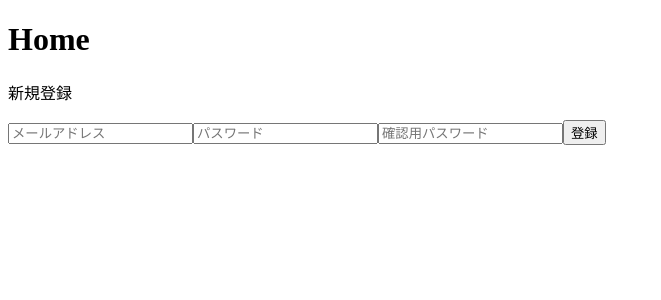
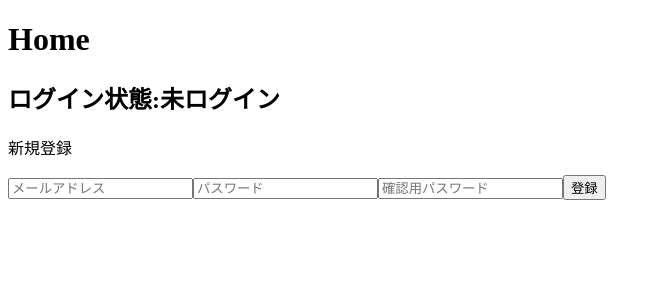
Before and after one commit to gonshiba-n/frontend_tutorial, a React (Create React App) app: page / in a window 1280 px wide. Shown: the top 300 px of the page, without its empty margins (0-661 px from the left). Built offline with nearby package versions, Linux system fonts and the light colour scheme.

Commit message:
ログイン状態表示機能作成

```diff
--- a/src/App.js
+++ b/src/App.js
@@ -1,20 +1,31 @@
-import React from "react";
-import { BrowserRouter, Switch, Route, Router } from 'react-router-dom'
+import React, {useState} from "react";
+import { BrowserRouter, Switch, Route } from 'react-router-dom'
 
 import Home from './components/Home'
 import Dashboard from './components/Dashboard'
 
-function App() {
+export default function App() {
+  // ログイン状態の確認(複数コンポーネントで使用する為、親要素に追加)
+  const [loggedInStatus, setLoggedInStatus] = useState("未ログイン")
+  const [user, setUser] = useState({})
   return (
     <div>
       <BrowserRouter>
         <Switch>
-          <Route exact path={"/"} component={Home} />
-          <Route exact path={"/dashboard"} component={Dashboard} />
+          <Route
+            exact path={"/"}
+            render={props => (
+              <Home {...props} loggedInStatus={loggedInStatus} />
+            )}
+          />
+          <Route
+            exact path={"/dashboard"}
+            render={props => (
+              <Dashboard {...props} loggedInStatus={loggedInStatus} />
+            )}
+          />
         </Switch>
       </BrowserRouter>
     </div>
   );
 }
-
-export default App;
--- a/src/components/Dashboard.js
+++ b/src/components/Dashboard.js
@@ -1,10 +1,11 @@
 // ログイン処理完了後のリダイレクトページ
 import React from "react";
 
-export default function Dashboard() {
+export default function Dashboard(props) {
   return (
     <div>
       <h1>Dashboard</h1>
+      <h2>ログイン状態: {props.loggedInStatus}</h2>
     </div>
   )
 }
--- a/src/components/Home.js
+++ b/src/components/Home.js
@@ -2,10 +2,11 @@
 import React from 'react'
 import Registration from './auth/Registration'
 
-export default function Home(){
+export default function Home(props){
   return(
     <div>
       <h1>Home</h1>
+      <h2>ログイン状態:{props.loggedInStatus}</h2>
       <Registration />
     </div>
   )
```
